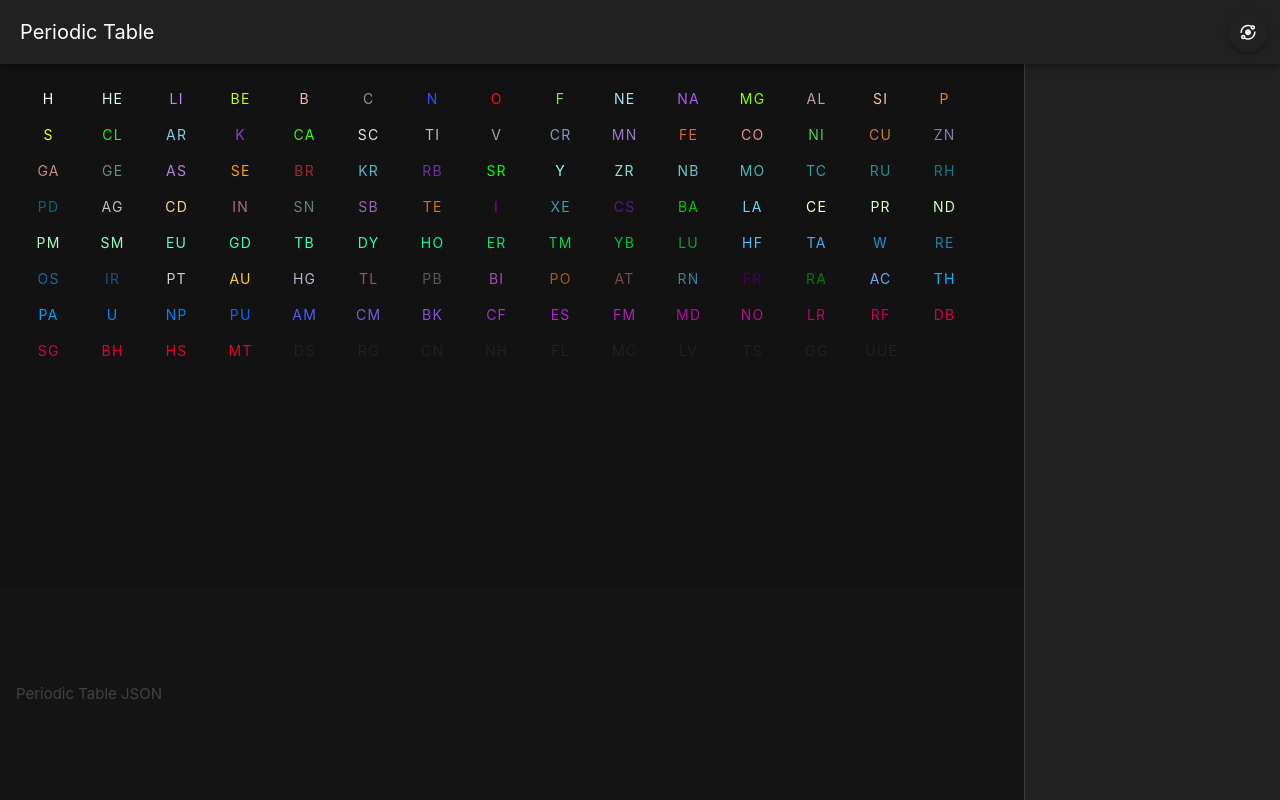
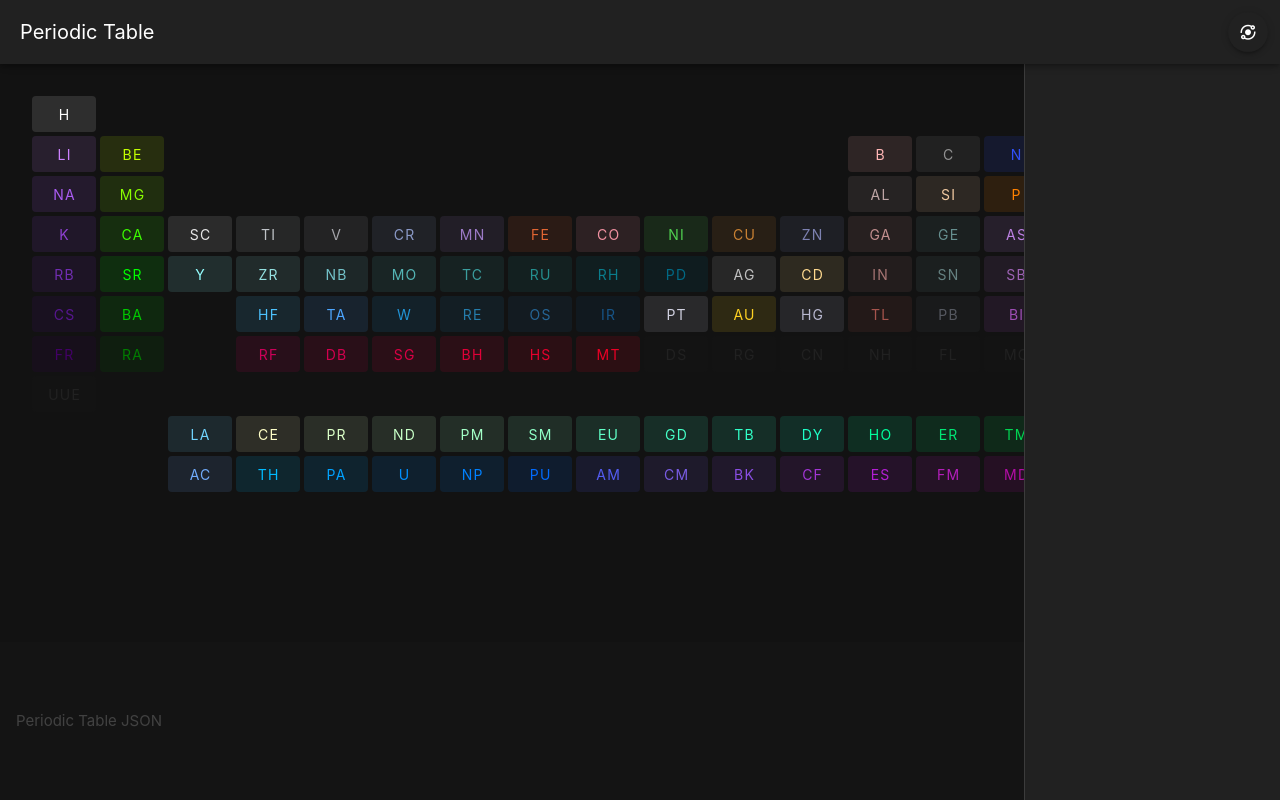
Before and after one commit to nuforge/periodic-elements, a Vue app: page / in a window 1280 px wide. Built offline with nearby package versions, Linux system fonts and the light colour scheme; the HTML template or start-up script is replaced by a standard one.

Commit message:
Table Layout with Flex

```diff
--- a/src/App.vue
+++ b/src/App.vue
@@ -4,7 +4,7 @@
       <v-fab icon="mdi-atom-variant" location="top end" size="small" absolute app appear
         @click="drawer = !drawer"></v-fab>
       <v-app-bar app>
-        <v-toolbar-title>Periodic Table</v-toolbar-title>
+        <v-toolbar-title><router-link to="/">Periodic Table</router-link></v-toolbar-title>
         <v-spacer></v-spacer>
       </v-app-bar>
       <NavigationLayout v-model="drawer" location="end" :element="elements.element" app />
--- a/src/components/PeriodicBubbles.vue
+++ b/src/components/PeriodicBubbles.vue
@@ -11,11 +11,9 @@
 </template>
 
 <script setup lang="ts">
-import { ref } from 'vue'
 import { useElementStore } from '@/stores/elements';
 
 const elements = useElementStore()
-const show = ref(false)
 
 
 </script>
--- /dev/null
+++ b/src/components/PeriodicFlex.vue
@@ -0,0 +1,48 @@
+<script setup lang="ts">
+import ElementBox from './ElementBox.vue';
+interface ElementData {
+  xpos: number;
+  ypos: number;
+  number: number;
+  [key: string]: unknown;
+}
+
+function getPositionStyle(element: Partial<ElementData>) {
+  return {
+    gridColumn: element.xpos,
+    gridRow: element.ypos,
+  };
+}
+
+import type { PropType } from 'vue';
+
+defineProps({
+  elements: {
+    type: Array as PropType<ElementData[]>,
+    required: true,
+  },
+});
+</script>
+
+<template>
+  <v-container class="periodic-table" max-width="1200">
+    <v-btn :variant="true ? 'tonal' : 'text'" :color="element['cpk-hex'] ? `#${element['cpk-hex']}` : 'surface'"
+      :text="`${element.symbol}`" v-for="element in elements" :key="element.number" class="element-cell"
+      :style="getPositionStyle(element)" />
+  </v-container>
+</template>
+
+<style scoped>
+.periodic-table {
+  display: grid;
+  grid-template-columns: repeat(18, 1fr);
+  /* Adjust as per periodic table layout */
+  /* Adjust height as needed */
+  gap: 4px;
+  /* Space between elements */
+}
+
+.element-cell {
+  text-align: center;
+}
+</style>
--- a/src/components/PeriodicTable.vue
+++ b/src/components/PeriodicTable.vue
@@ -2,7 +2,7 @@
   <v-item-group v-model="elements.selected" multiple>
     <v-container>
       <v-row dense>
-        <v-col cols="auto" v-for="element in elements.selectedElements" :key="element.symbol">
+        <v-col cols="auto" v-for="element in elements.elements" :key="element.symbol">
           <v-item v-slot="{ isSelected }">
             <ElementBox :number="element.number" :isSelected="isSelected || false" />
           </v-item>
@@ -15,9 +15,9 @@
 <script setup lang="ts">
 import { useElementStore } from '@/stores/elements';
 import ElementBox from './ElementBox.vue';
-
 const elements = useElementStore()
 
 
+// Filter: Get all metalloids in period 2
 
 </script>
--- a/src/stores/elements.ts
+++ b/src/stores/elements.ts
@@ -2,7 +2,26 @@ import { computed, ref } from 'vue'
 import { defineStore } from 'pinia'
 
 import elementsData from '@/assets/table/PeriodicTableJSON.json'
-
+interface ElementData {
+  name: string
+  appearance: string | null
+  atomic_mass: number
+  boil: number | null
+  category: string
+  density: number | null
+  discovered_by: string | null
+  melt: number | null
+  molar_heat: number | null
+  named_by: string | null
+  number: number
+  period: number
+  group: number | null
+  phase: string
+  source: string
+  shells: number[]
+  block: string
+  [key: string]: any
+}
 interface Element {
   number: number
   symbol: string
@@ -59,5 +78,41 @@ export const useElementStore = defineStore('elements', () => {
     }
   }
 
-  return { drawer, elements, element, select, selected, selectedElements, periodicTable }
+  // ChatGPT - Add filter and sort functions
+  function filterElements(elements: ElementData[], criteria: Partial<ElementData>): ElementData[] {
+    return elements.filter((element) =>
+      Object.entries(criteria).every(([key, value]) => {
+        if (Array.isArray(value)) {
+          // For ranges like atomic_mass: [min, max]
+          const [min, max] = value
+          return element[key] >= min && element[key] <= max
+        }
+        return element[key] === value
+      }),
+    )
+  }
+  function sortElements(
+    elements: ElementData[],
+    key: keyof ElementData,
+    order: 'asc' | 'desc' = 'asc',
+  ): ElementData[] {
+    return [...elements].sort((a, b) => {
+      if (a[key] === null || b[key] === null) return 0
+      const valA = a[key] as number
+      const valB = b[key] as number
+      return order === 'asc' ? valA - valB : valB - valA
+    })
+  }
+
+  return {
+    drawer,
+    elements,
+    element,
+    select,
+    selected,
+    selectedElements,
+    periodicTable,
+    filterElements,
+    sortElements,
+  }
 })
--- a/src/views/ElementView.vue
+++ b/src/views/ElementView.vue
@@ -1,11 +1,10 @@
 <template>
   <div class="element">
     <h1 v-if="element"><router-link :to="`/element/${element.number}`">{{ element.name }}</router-link></h1>
-    <RouterLink to="/">Back</RouterLink>
     <v-list>
       <v-list-item v-for="(item, index) in element" :key="index" :title="index">
         <v-list-item-title v-if="typeof item != 'object'">
-          <v-chip :text="typeof item != 'object' ? item.toString() : ''" prepend-icon="mdi-information-symbol"
+          <v-chip :text="(typeof item != 'object') ? item.toString() : ''" prepend-icon="mdi-information-symbol"
             class="ma-1 rounded" density="compact" variant="plain">
           </v-chip>
         </v-list-item-title>
--- a/src/views/HomeView.vue
+++ b/src/views/HomeView.vue
@@ -1,9 +1,9 @@
 <template>
-  <PeriodicBubbles />
-  <PeriodicTable />
+  <PeriodicFlex :elements="elements.elements" />
 </template>
 
 <script setup lang="ts">
-import PeriodicBubbles from '@/components/PeriodicBubbles.vue';
-import PeriodicTable from '@/components/PeriodicTable.vue';
+import PeriodicFlex from '@/components/PeriodicFlex.vue';
+import { useElementStore } from '@/stores/elements';
+const elements = useElementStore()
 </script>
```
